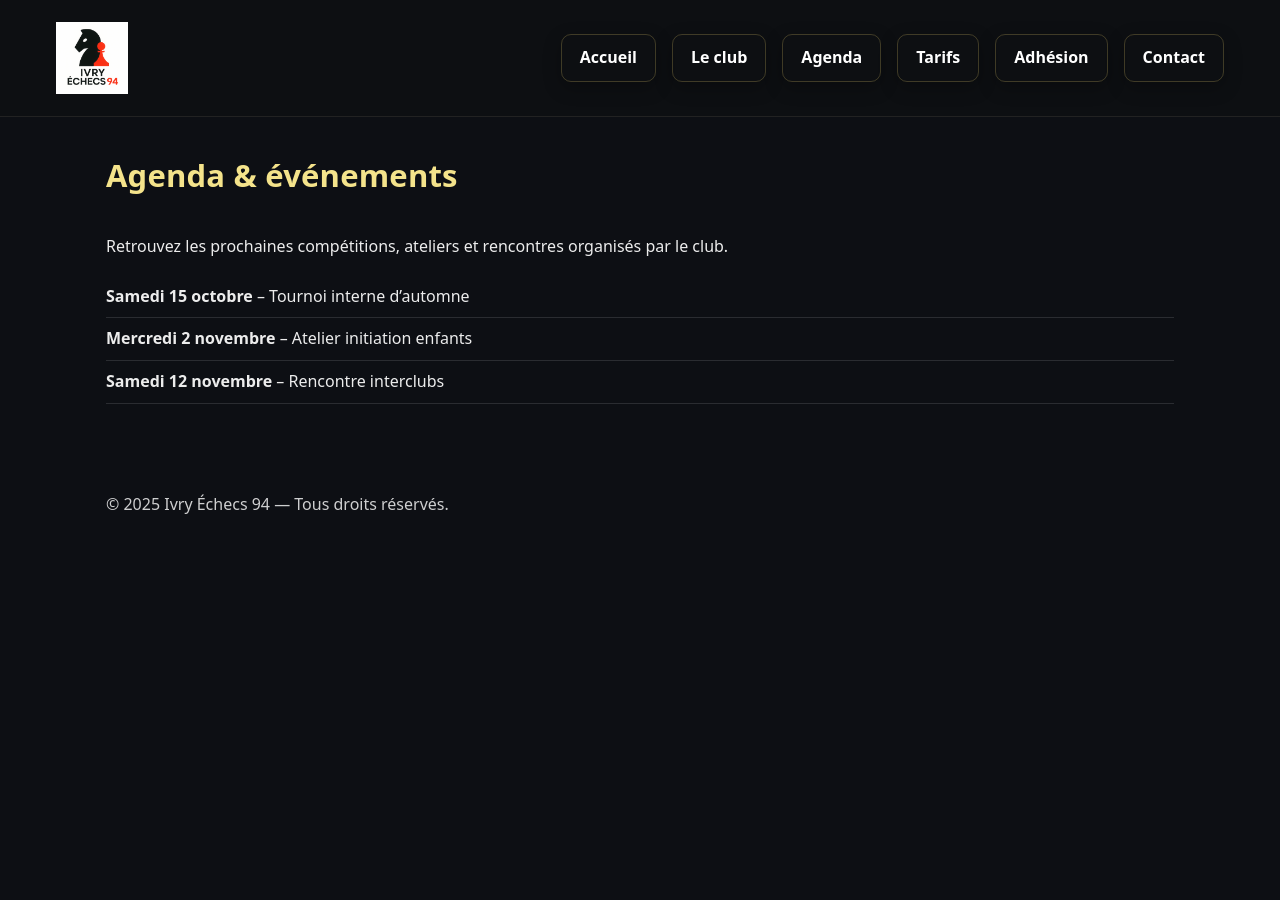
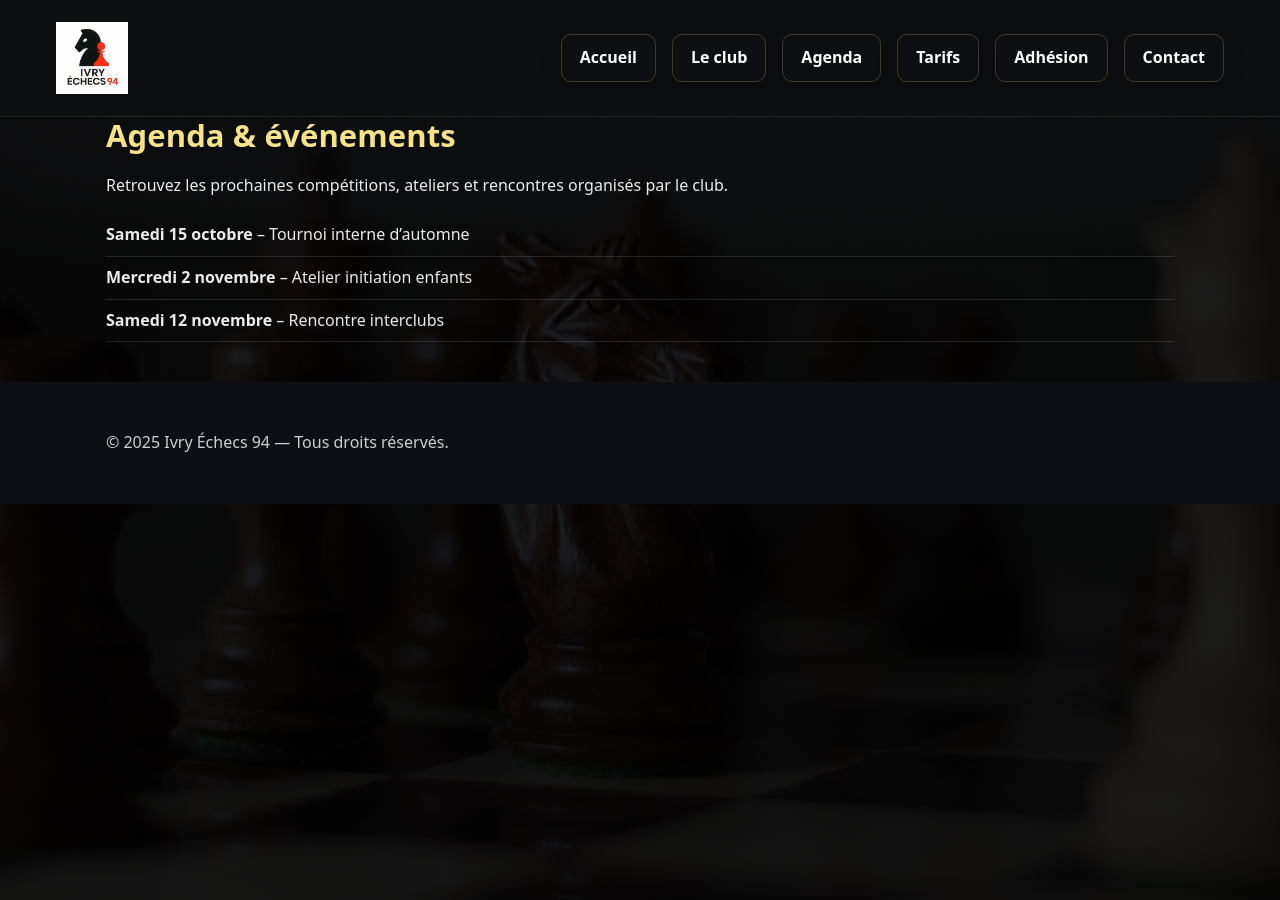
Before and after one commit to Nelwyn64/ivry-echecs-94, a Jekyll site: the page built from agenda.html, in a window 1280 px wide. Built offline with Jekyll 4.4.1, drawn with Linux system fonts in a browser that asks for light colours.

Commit message:
Correction fonds décran + mise à jour agenda/contact

```diff
--- a/agenda.html
+++ b/agenda.html
@@ -1,13 +1,13 @@
 ---
 layout: default
 title: Ivry Échecs 94 – Agenda
-meta_description: Événements, compétitions et ateliers.
-bg_image: bg-agenda.jpg
+meta_description: "Événements, compétitions et ateliers."
+class: page-agenda
 ---
 
 <section class="container">
-  <p style="margin:40px 0;"></p><h1 class="section-title">Agenda & événements</h1>
- <p style="margin:40px 0;"> <p>Retrouvez les prochaines compétitions, ateliers et rencontres organisés par le club.</p>
+  <h1 class="section-title">Agenda & événements</h1>
+  <p>Retrouvez les prochaines compétitions, ateliers et rencontres organisés par le club.</p>
 
   <ul class="agenda-list">
     <li><strong>Samedi 15 octobre</strong> – Tournoi interne d’automne</li>
--- a/contact.html
+++ b/contact.html
@@ -2,7 +2,7 @@
 layout: default
 title: Ivry Échecs 94 — Contact
 meta_description: Contacter le club Ivry Échecs 94.
-bg_image: bg-contact.jpg
+class: page-contact
 ---
 
 <section class="container">
```
Also changed, not shown: assets/chess-5547608_1920.jpg (added).
